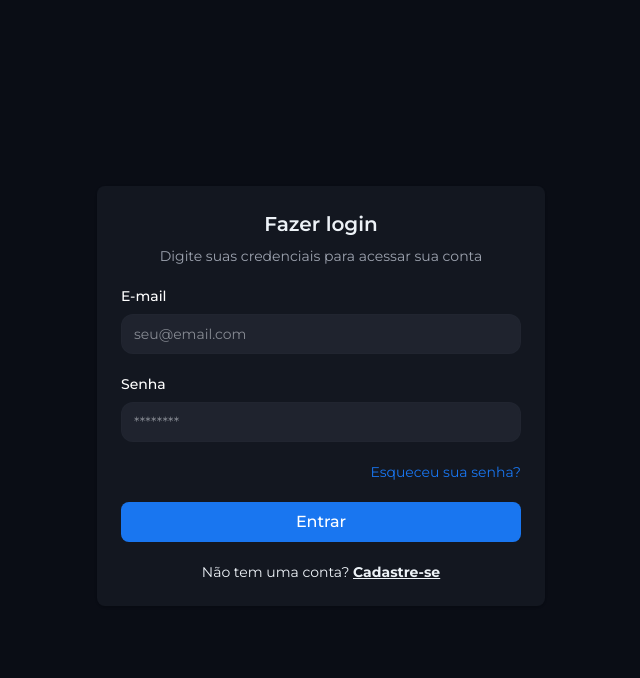
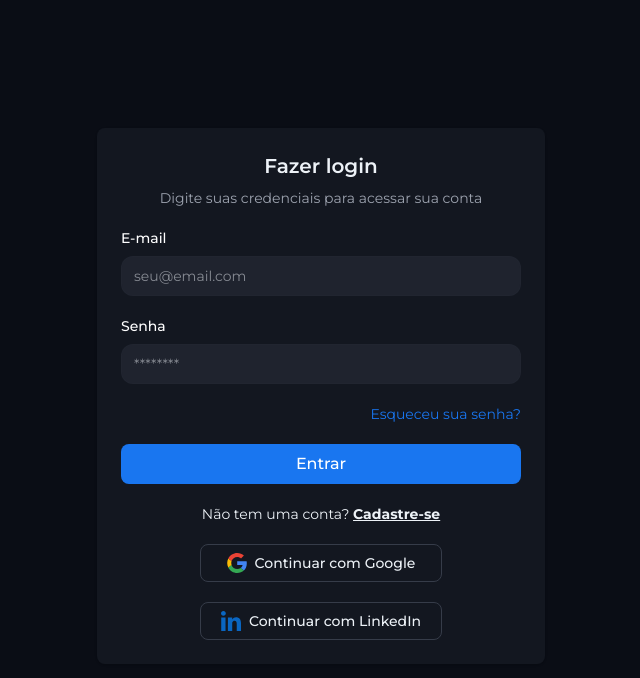
Before and after one commit to ProjetoFinal-praTI/frontend, a React (Vite) app: page /login in a window 1280 px wide. Shown: the top 678 px of the page, without its empty margins (319-959 px from the left). Built offline with nearby package versions, Linux system fonts and the light colour scheme.

Commit message:
ajustes no menu

```diff
--- a/src/features/dashboard/ui/economy-goals/index.tsx
+++ b/src/features/dashboard/ui/economy-goals/index.tsx
@@ -30,7 +30,9 @@ export const EconomyGoals = () => {
         <h1 className="md:text-lg text-base font-semibold text-foreground">
           Metas de Economia
         </h1>
-        <Button label="Gerenciar" />
+        <a href="/metas">
+          <Button label="Gerenciar" />
+        </a>
       </div>
       <div className="flex flex-col gap-6">
         {goals.map((goal, index) => (
--- a/src/pages/Login/index.tsx
+++ b/src/pages/Login/index.tsx
@@ -1,4 +1,7 @@
 import { LoginForm } from "@/features/auth/login/ui/login-form";
+import { Button } from "@/shared/ui/buttons/button";
+import { GoogleIcon } from "@/shared/ui/icons/google-icon";
+import { LinkedinIcon } from "@/shared/ui/icons/linkedin-icon";
 import { Link } from "react-router-dom";
 
 export const Login = () => {
@@ -20,6 +23,24 @@ export const Login = () => {
             Cadastre-se
           </Link>
         </p>
+        <div className="flex flex-col gap-5">
+          <Button
+            icon={<GoogleIcon className="w-5 h-5" />}
+            label="Continuar com Google"
+            onClick={() => console.log("Cliquei no botão")}
+            variant="outline"
+            fontWeight="medium"
+            fontSize="sm"
+          />
+          <Button
+            icon={<LinkedinIcon className="w-5 h-5" />}
+            label="Continuar com LinkedIn"
+            onClick={() => console.log("Cliquei no botão")}
+            variant="outline"
+            fontWeight="medium"
+            fontSize="sm"
+          />
+        </div>
       </div>
     </div>
   );
--- /dev/null
+++ b/src/shared/ui/icons/google-icon/index.tsx
@@ -0,0 +1,34 @@
+interface GoogleIconProps {
+  className?: string;
+}
+
+export const GoogleIcon = (props: GoogleIconProps) => {
+  const { className } = props;
+  return (
+    <svg
+      data-testid="geist-icon"
+      height="16"
+      strokeLinejoin="round"
+      viewBox="0 0 16 16"
+      width="16"
+      className={className}
+    >
+      <path
+        d="M8.15991 6.54543V9.64362H12.4654C12.2763 10.64 11.709 11.4837 10.8581 12.0509L13.4544 14.0655C14.9671 12.6692 15.8399 10.6182 15.8399 8.18188C15.8399 7.61461 15.789 7.06911 15.6944 6.54552L8.15991 6.54543Z"
+        fill="#4285F4"
+      ></path>
+      <path
+        d="M3.6764 9.52268L3.09083 9.97093L1.01807 11.5855C2.33443 14.1963 5.03241 16 8.15966 16C10.3196 16 12.1305 15.2873 13.4542 14.0655L10.8578 12.0509C10.1451 12.5309 9.23598 12.8219 8.15966 12.8219C6.07967 12.8219 4.31245 11.4182 3.67967 9.5273L3.6764 9.52268Z"
+        fill="#34A853"
+      ></path>
+      <path
+        d="M1.01803 4.41455C0.472607 5.49087 0.159912 6.70543 0.159912 7.99995C0.159912 9.29447 0.472607 10.509 1.01803 11.5854C1.01803 11.5926 3.6799 9.51991 3.6799 9.51991C3.5199 9.03991 3.42532 8.53085 3.42532 7.99987C3.42532 7.46889 3.5199 6.95983 3.6799 6.47983L1.01803 4.41455Z"
+        fill="#FBBC05"
+      ></path>
+      <path
+        d="M8.15982 3.18545C9.33802 3.18545 10.3853 3.59271 11.2216 4.37818L13.5125 2.0873C12.1234 0.792777 10.3199 0 8.15982 0C5.03257 0 2.33443 1.79636 1.01807 4.41455L3.67985 6.48001C4.31254 4.58908 6.07983 3.18545 8.15982 3.18545Z"
+        fill="#EA4335"
+      ></path>
+    </svg>
+  );
+};
--- /dev/null
+++ b/src/shared/ui/icons/linkedin-icon/index.tsx
@@ -0,0 +1,22 @@
+interface LinkedinIconProps {
+  className?: string;
+}
+
+export const LinkedinIcon = (props: LinkedinIconProps) => {
+  const { className } = props;
+  return (
+    <svg
+      width="22"
+      height="22"
+      viewBox="0 0 22 22"
+      fill="none"
+      xmlns="http://www.w3.org/2000/svg"
+      className={className}
+    >
+      <path
+        d="M22 13.5V22H17.313V14.05C17.313 11.8167 16.5159 10.7 14.9217 10.7C13.742 10.7 12.929 11.3 12.4826 12.5C12.387 12.7333 12.3391 13.1333 12.3391 13.7V22H7.60435C7.63623 13.0333 7.63623 8.08333 7.60435 7.15H12.3391V9.25L12.2913 9.3H12.3391V9.25C13.3594 7.61667 14.7783 6.8 16.5957 6.8C18.2217 6.8 19.529 7.36667 20.5174 8.5C21.5058 9.63333 22 11.3 22 13.5ZM2.67826 0C1.88116 0 1.23551 0.241667 0.741304 0.725C0.247101 1.20833 0 1.81667 0 2.55C0 3.28333 0.23913 3.9 0.717391 4.4C1.19565 4.9 1.81739 5.15 2.58261 5.15H2.63043C3.42754 5.15 4.07319 4.9 4.56739 4.4C5.06159 3.9 5.3087 3.28333 5.3087 2.55C5.27681 1.81667 5.02174 1.20833 4.54348 0.725C4.06522 0.241667 3.44348 0 2.67826 0ZM0.23913 22H4.97391V7.15H0.23913V22Z"
+        fill="#0A66C2"
+      />
+    </svg>
+  );
+};
```
